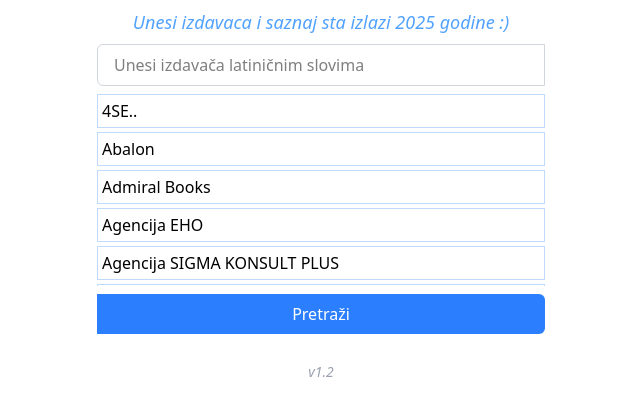
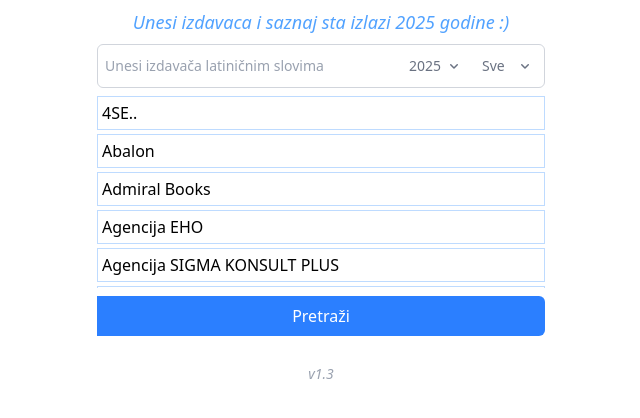
Before and after one commit to Kontinum/Sta-to-izlazi-ove-godine, a plain HTML site: page index.html in a window 1280 px wide. Shown: the whole page, without its empty margins (319-959 px from the left). Drawn offline with nearby package versions, Linux system fonts and the light colour scheme.

Commit message:
Adde select lists for year and type, sort alphabetically

```diff
--- a/index.html
+++ b/index.html
@@ -14,7 +14,36 @@
                 <p class="text-blue-400 italic text-lg main-text"></p>
             </div>
             <div class="flex flex-col space-y-2 w-full max-w-md">
-                <input type="text" id="publisher" list="publishersList" placeholder="Unesi izdavača latiničnim slovima" class="px-4 py-2 border border-gray-300 rounded-l-md focus:outline-none focus:ring-2 focus:ring-blue-500 focus:border-blue-500">
+                <div
+                    class="p-1 flex items-center rounded-md bg-white outline-1 -outline-offset-1 outline-gray-300 has-[input:focus-within]:outline-2 has-[input:focus-within]:-outline-offset-2 has-[input:focus-within]:outline-blue-600">
+                    <input id="publisher" type="text" name="price" placeholder="Unesi izdavača latiničnim slovima"
+                        class="block min-w-0 grow py-1.5 pr-3 pl-1 text-base text-gray-900 placeholder:text-gray-400 focus:outline-none sm:text-sm/6" />
+                    <div class="grid shrink-0 grid-cols-1 focus-within:relative">
+                        <select id="year" name="year" aria-label="Year"
+                            class="col-start-1 row-start-1 w-full appearance-none rounded-md py-1.5 pr-7 pl-3 text-base text-gray-500 placeholder:text-gray-400 focus:outline-2 focus:-outline-offset-2 focus:outline-blue-600 sm:text-sm/6">
+
+                        </select>
+                        <svg viewBox="0 0 16 16" fill="currentColor" data-slot="icon" aria-hidden="true"
+                            class="pointer-events-none col-start-1 row-start-1 mr-2 size-5 self-center justify-self-end text-gray-500 sm:size-4">
+                            <path
+                                d="M4.22 6.22a.75.75 0 0 1 1.06 0L8 8.94l2.72-2.72a.75.75 0 1 1 1.06 1.06l-3.25 3.25a.75.75 0 0 1-1.06 0L4.22 7.28a.75.75 0 0 1 0-1.06Z"
+                                clip-rule="evenodd" fill-rule="evenodd" />
+                        </svg>
+                    </div>
+                    <div class="grid shrink-0 grid-cols-1 focus-within:relative">
+                        <select id="type" name="type" aria-label="Type"
+                            class="col-start-1 row-start-1 w-full appearance-none rounded-md py-1.5 pr-7 pl-3 text-base text-gray-500 placeholder:text-gray-400 focus:outline-2 focus:-outline-offset-2 focus:outline-blue-600 sm:text-sm/6">
+                            <option value="">Sve</option>
+                            <option value="x1">Strip</option>
+                        </select>
+                        <svg viewBox="0 0 16 16" fill="currentColor" data-slot="icon" aria-hidden="true"
+                            class="pointer-events-none col-start-1 row-start-1 mr-2 size-5 self-center justify-self-end text-gray-500 sm:size-4">
+                            <path
+                                d="M4.22 6.22a.75.75 0 0 1 1.06 0L8 8.94l2.72-2.72a.75.75 0 1 1 1.06 1.06l-3.25 3.25a.75.75 0 0 1-1.06 0L4.22 7.28a.75.75 0 0 1 0-1.06Z"
+                                clip-rule="evenodd" fill-rule="evenodd" />
+                        </svg>
+                    </div>
+                </div>
                 <div id="publishersList" class="flex flex-col w-full max-w-md max-h-48 space-y-1 overflow-auto"></div>
                 <button type="button" id="search" class="px-4 py-2 bg-blue-500 text-white rounded-r-md hover:bg-blue-600 focus:outline-none focus:ring-2 focus:ring-blue-500 focus:ring-offset-2">
                     Pretraži
@@ -30,7 +59,8 @@
            <div class="flex">
                 <!-- <p class="text-sm italic text-gray-400" title="Osnovna postavka aplikacije i pretraga sa prikazom naslova">v1.0</p>  -->
                 <!-- <p class="text-sm italic text-gray-400" title="Dodata pretraga izdavaca i prikaz broja rezultata pretrage">v1.1</p>  -->
-                <p class="text-sm italic text-gray-400" title="Dodata pretraga pronadjenih rezultata">v1.2</p>
+                <!-- <p class="text-sm italic text-gray-400" title="Dodata pretraga pronadjenih rezultata">v1.2</p>  -->
+                <p class="text-sm italic text-gray-400" title="Dodati padajući meniji za tri godine i vrstu građe(Sve i Strip)">v1.3</p>
            </div>
         </div>
     </div>
--- a/script.js
+++ b/script.js
@@ -14,7 +14,22 @@ const textForMain = `Unesi izdavaca i saznaj sta izlazi ${new Date().getFullYear
 const corsProxy = 'https://api.codetabs.com/v1/proxy?quest=';
 const cobbisUrl = 'https://plus.cobiss.net/cobiss/sr/sr';
 const searchResults = document.getElementById('searchResults');
+const year = document.getElementById('year');
+const type = document.getElementById('type');
+let pdFrom = '01.01.2025'; // Default value for pdfrom
+let pdTo = '31.12.2025'; // Default value for pdto
+let typeCC = '';
 mainText.textContent = textForMain;
+
+year.addEventListener('change', (e) => {
+    const selectedYear = e.target.value;
+    pdFrom = `01.01.${selectedYear}`;
+    pdTo = `31.12.${selectedYear}`;
+})
+
+type.addEventListener('change', (e) => {
+    typeCC = e.target.value;
+})
 
 // Search through results
 searchResults.addEventListener('input', (e) => {
@@ -31,8 +46,26 @@ searchResults.addEventListener('input', (e) => {
     });
 });
 
+const getCurrentAndLastTwoYears = () => {
+    const currentYear = new Date().getFullYear();
+    const lastTwoYears = [currentYear - 1, currentYear - 2];
+    const years = [currentYear, ...lastTwoYears].sort((a, b) => b - a);
+    return years;
+}
+
+const populateYearOptions = () => {
+    const years = getCurrentAndLastTwoYears();
+    years.forEach(yearVal => {
+        const option = document.createElement('option');
+        option.value = yearVal;
+        option.textContent = yearVal;
+        year.appendChild(option);
+    });
+}
+
 window.addEventListener('DOMContentLoaded', () => {
     populatePublishersList(publishers);
+    populateYearOptions();
 });
 
 // To avoid Cors proxy issues with URI encoding, we normalize the publisher name.
@@ -65,7 +98,7 @@ let resultsCount = 0;
 const searchForData = async (publisherName, offset) => {
     try {
         const publisher = normalizePublisherName(publisherName);
-        const targetUrl = `${cobbisUrl}/bib/search/advanced?ax&ti&pu=${publisher}&db=cobib&mat=allmaterials&max=100&pdfrom=01.01.2025&start=${offset}`;
+        const targetUrl = `${cobbisUrl}/bib/search/advanced?ax&ti&pu=${publisher}&db=cobib&mat=allmaterials&max=100&sort=ti&cc=${typeCC}&pdfrom=${pdFrom}&pdto=${pdTo}&start=${offset}`;
         const searchData = await fetch(corsProxy + encodeURIComponent(targetUrl));
 
         if (searchData.ok) {
```
